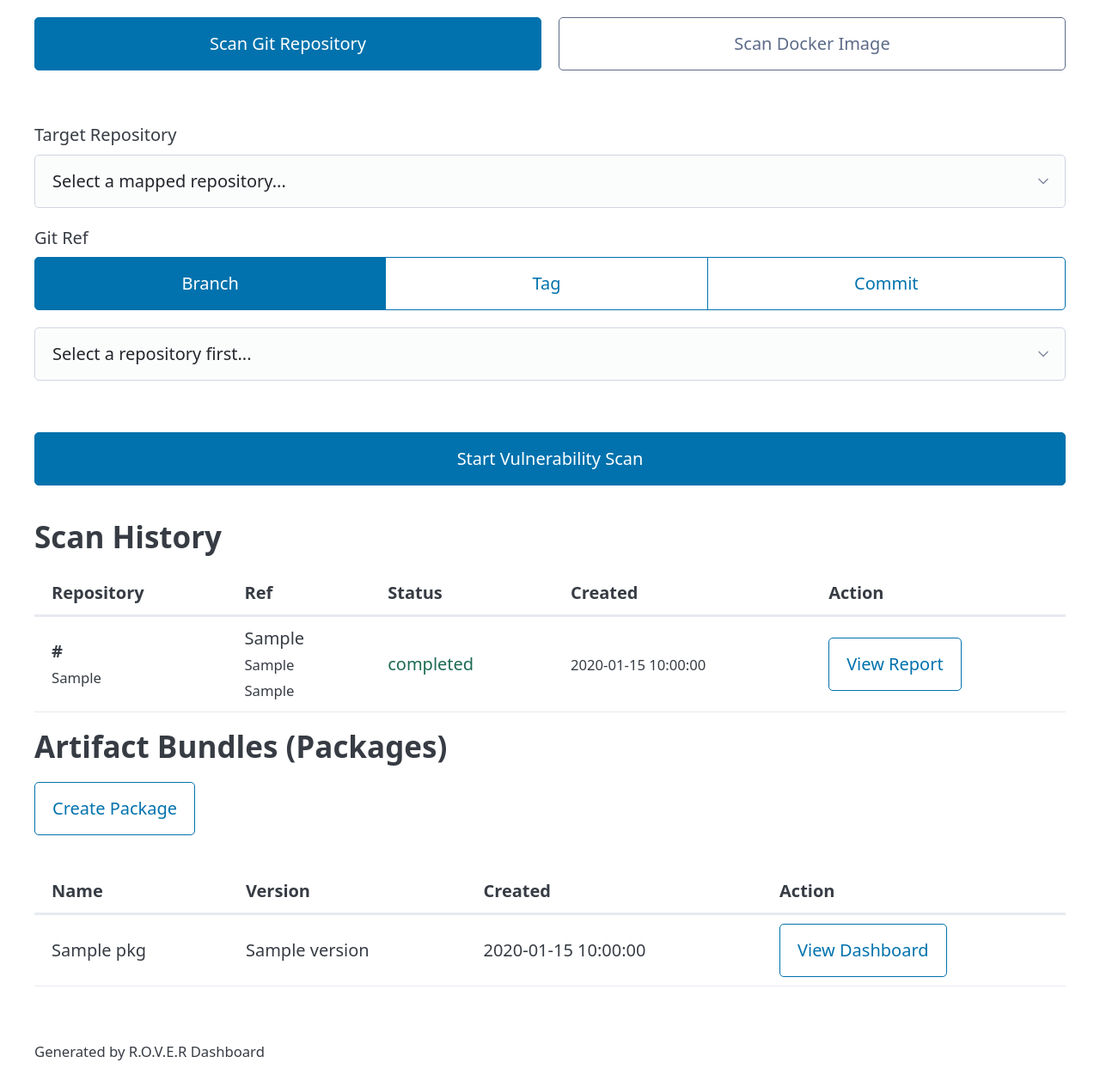
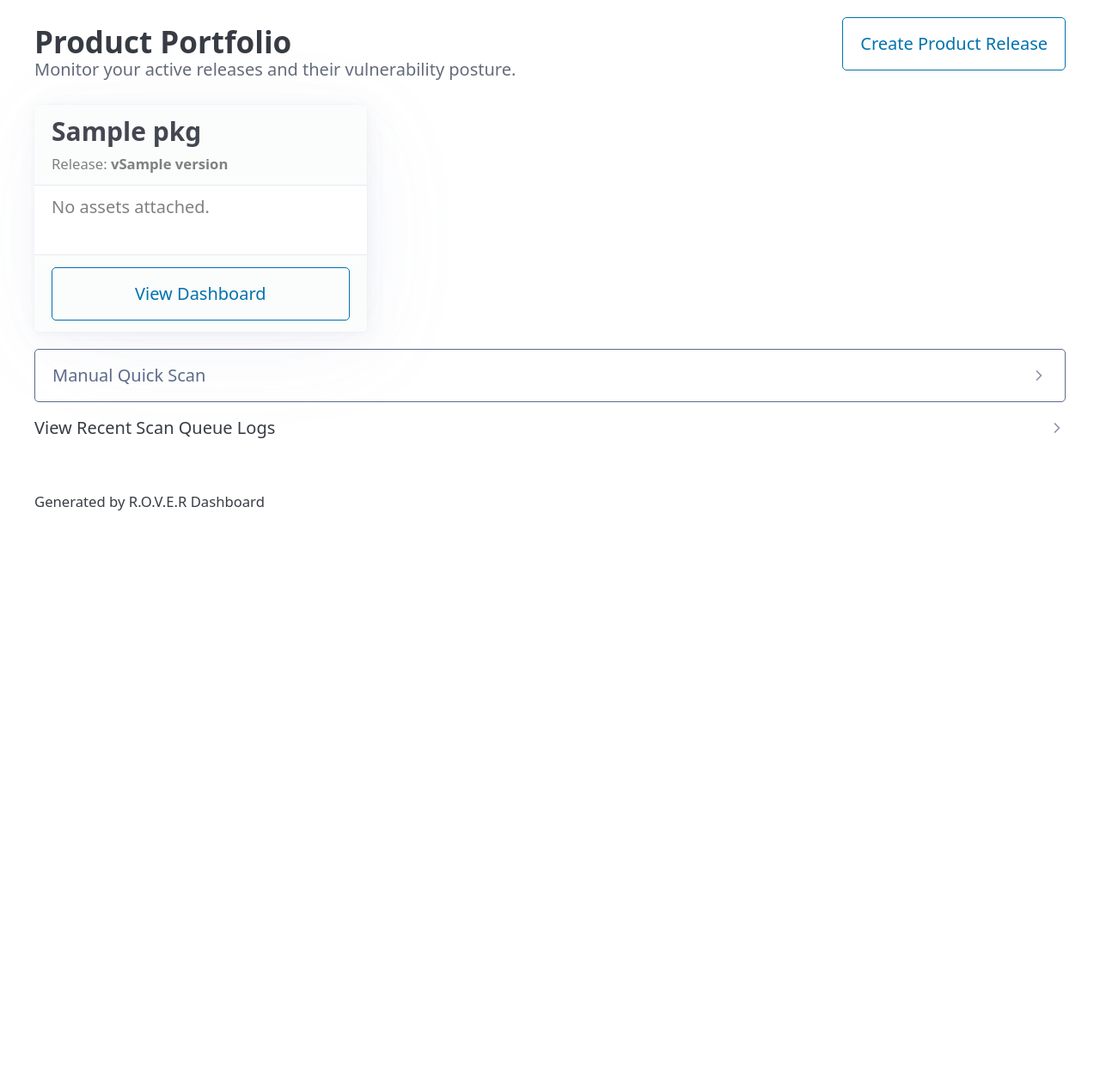
Before and after one commit to kajuberdut/ROVER, a Python web app: template src/rover/templates/dashboard.html in a window 1280 px wide. Shown: the part 188-1446 px from the top of the page at 86% size. After the commit the page ends 782 px from the top, so only its background shows below. Run offline with Jinja, Linux system fonts and the light colour scheme; the template is opened without the code that fills it: most values are stand-ins (such as "Sample title", 1, 10 or a date in 2020).

```diff
--- a/src/rover/app.py
+++ b/src/rover/app.py
@@ -33,6 +33,7 @@ class DashboardResource:
             repositories=repositories,
             images=images,
             packages=packages,
+            scan_queue=scan_queue,
         )
         resp.content_type = falcon.MEDIA_HTML
 
--- a/src/rover/templates/base.html
+++ b/src/rover/templates/base.html
@@ -100,7 +100,7 @@
                                     Repository</a></li>
                             <li><a href="#"
                                     onclick="document.getElementById('add-image-modal')?.showModal(); event.preventDefault();">Add
-                                    Docker Image</a></li>
+                                    Container Image</a></li>
                             <li><a href="#"
                                     onclick="document.getElementById('add-package-modal')?.showModal(); event.preventDefault();">Create
                                     Package</a></li>
@@ -139,7 +139,7 @@
             <header>
                 <button aria-label="Close" rel="prev"
                     onclick="document.getElementById('add-image-modal').close();"></button>
-                <strong>Add Docker Image</strong>
+                <strong>Add Container Image</strong>
             </header>
             <form action="/image" method="POST" style="margin-bottom: 0;">
                 <fieldset role="group">
--- a/src/rover/templates/dashboard.html
+++ b/src/rover/templates/dashboard.html
@@ -2,10 +2,116 @@
 
 {% block content %}
 <section>
-    <form action="/scan" method="POST" id="scan-form">
+    <div style="display: flex; justify-content: space-between; align-items: center; margin-bottom: 1rem;">
+        <hgroup style="margin-bottom: 0;">
+            <h2>Product Portfolio</h2>
+            <h3>Monitor your active releases and their vulnerability posture.</h3>
+        </hgroup>
+        <button type="button" class="outline" onclick="document.getElementById('add-package-modal').showModal();">
+            Create Product Release
+        </button>
+    </div>
+
+    <!-- Phase 1: Product Card Grid Presentation -->
+    <div class="grid" style="grid-template-columns: repeat(auto-fill, minmax(300px, 1fr)); gap: 1rem;">
+        {% for pkg in packages %}
+        {# Calculate the highest severity for this package's assets to color-code the card #}
+        {% set assets = scan_queue.get_package_assets_with_latest_scans(pkg.id) %}
+        {% set ns = namespace(highest_severity='clean', is_scanning=false, is_failed=false, not_scanned=false) %}
+
+        {% if not assets %}
+        {% set ns.highest_severity = 'unknown' %}
+        {% else %}
+        {% for asset in assets %}
+        {% if asset.latest_scan_status == 'queued' or asset.latest_scan_status == 'running' %}
+        {% set ns.is_scanning = true %}
+        {% elif asset.latest_scan_status == 'failed' %}
+        {% set ns.is_failed = true %}
+        {% elif asset.latest_scan_status == 'completed' and asset.results_json %}
+        {% set results = asset.results_json|loadjson %}
+        {% for r in results.get('Results', []) %}
+        {% for v in r.get('Vulnerabilities', []) %}
+        {% if v.Severity == 'CRITICAL' %}
+        {% set ns.highest_severity = 'critical' %}
+        {% elif v.Severity == 'HIGH' and ns.highest_severity != 'critical' %}
+        {% set ns.highest_severity = 'high' %}
+        {% elif v.Severity == 'MEDIUM' and ns.highest_severity not in ['critical', 'high'] %}
+        {% set ns.highest_severity = 'medium' %}
+        {% elif v.Severity == 'LOW' and ns.highest_severity not in ['critical', 'high', 'medium'] %}
+        {% set ns.highest_severity = 'low' %}
+        {% endif %}
+        {% endfor %}
+        {% endfor %}
+        {% else %}
+        {% set ns.not_scanned = true %}
+        {% endif %}
+        {% endfor %}
+        {% endif %}
+
+        {# Determine card border styling #}
+        {% set border_style = "var(--pico-muted-color)" %}
+        {% if ns.highest_severity == 'critical' %}
+        {% set border_style = "2px solid #d32f2f" %}
+        {% elif ns.highest_severity == 'high' %}
+        {% set border_style = "2px solid #f57c00" %}
+        {% elif ns.highest_severity == 'medium' %}
+        {% set border_style = "2px solid #fbc02d" %}
+        {% elif ns.highest_severity == 'low' %}
+        {% set border_style = "2px solid #388e3c" %}
+        {% elif ns.highest_severity == 'clean' and not ns.is_scanning and not ns.is_failed and not ns.not_scanned %}
+        {% set border_style = "2px solid #388e3c" %}
+        {% endif %}
+
+        <article
+            style="border: {{ border_style }}; margin-bottom: 0; display: flex; flex-direction: column; justify-content: space-between;">
+            <header style="margin-bottom: 0.5rem; padding-bottom: 0.5rem;">
+                <h3 style="margin-bottom: 0.25rem;">{{ pkg.name }}</h3>
+                <small style="color: grey;">Release: <strong>v{{ pkg.version }}</strong></small>
+            </header>
+
+            <div style="flex-grow: 1; margin-bottom: 1rem;">
+                {% if ns.highest_severity == 'unknown' %}
+                <span style="color: grey;">No assets attached.</span>
+                {% elif ns.is_scanning %}
+                <span aria-busy="true" style="color: var(--pico-primary);">Scanning active assets...</span>
+                {% elif ns.is_failed %}
+                <span style="color: #d32f2f;">Scan failures detected.</span>
+                {% elif ns.not_scanned %}
+                <span style="color: grey;">Pending initial scans.</span>
+                {% elif ns.highest_severity == 'critical' %}
+                <strong style="color: #d32f2f;">Critical Vulnerabilities Found</strong>
+                {% elif ns.highest_severity == 'high' %}
+                <strong style="color: #f57c00;">High Vulnerabilities Found</strong>
+                {% elif ns.highest_severity == 'medium' %}
+                <strong style="color: #fbc02d;">Medium Vulnerabilities Found</strong>
+                {% elif ns.highest_severity == 'low' %}
+                <strong style="color: #388e3c;">Low Vulnerabilities Found</strong>
+                {% else %}
+                <strong style="color: #388e3c;">Clean (No Vulns Found)</strong>
+                {% endif %}
+            </div>
+
+            <footer>
+                <a href="/packages/{{ pkg.id }}" role="button" class="outline"
+                    style="width: 100%; text-align: center;">View Dashboard</a>
+            </footer>
+        </article>
+        {% else %}
+        <article>
+            <em>No products or releases found. Create one to get started.</em>
+        </article>
+        {% endfor %}
+    </div>
+</section>
+
+<section>
+    <details>
+        <summary role="button" class="secondary outline">Manual Quick Scan</summary>
+        <article>
+            <form action="/scan" method="POST" id="scan-form" style="margin-bottom: 0;">
                 <div class="grid" style="margin-bottom: 2rem;">
                     <button type="button" id="btn_scan_repo" class="">Scan Git Repository</button>
-            <button type="button" id="btn_scan_image" class="secondary outline">Scan Docker Image</button>
+                    <button type="button" id="btn_scan_image" class="secondary outline">Scan Container Image</button>
                 </div>
                 <input type="hidden" name="scan_type" id="scan_type_hidden" value="repo">
 
@@ -59,17 +165,20 @@
                     <small>If no tag is selected, `skopeo` might pull `latest` depending on the registry.</small>
                 </div>
 
-        <button type="submit" style="margin-top: 1rem;">Start Vulnerability Scan</button>
+                <button type="submit" style="margin-top: 1rem;">Start Quick Scan</button>
             </form>
+        </article>
+    </details>
 </section>
 
 <section>
-    <h2>Scan History</h2>
-    <figure>
+    <details>
+        <summary>View Recent Scan Queue Logs</summary>
+        <figure style="margin-top: 1rem;">
             <table>
                 <thead>
                     <tr>
-                    <th>Repository</th>
+                        <th>Repository / Target</th>
                         <th>Ref</th>
                         <th>Status</th>
                         <th>Created</th>
@@ -81,40 +190,7 @@
                 </tbody>
             </table>
         </figure>
-</section>
-
-<section>
-    <h2>Artifact Bundles (Packages)</h2>
-    <div style="margin-bottom: 1rem;">
-        <button type="button" class="outline" onclick="document.getElementById('add-package-modal').showModal();">Create
-            Package</button>
-    </div>
-    <figure>
-        <table>
-            <thead>
-                <tr>
-                    <th>Name</th>
-                    <th>Version</th>
-                    <th>Created</th>
-                    <th>Action</th>
-                </tr>
-            </thead>
-            <tbody>
-                {% for pkg in packages %}
-                <tr>
-                    <td>{{ pkg.name }}</td>
-                    <td>{{ pkg.version }}</td>
-                    <td>{{ pkg.created_at }}</td>
-                    <td><a href="/packages/{{ pkg.id }}" role="button" class="outline">View Dashboard</a></td>
-                </tr>
-                {% else %}
-                <tr>
-                    <td colspan="4">No packages found.</td>
-                </tr>
-                {% endfor %}
-            </tbody>
-        </table>
-    </figure>
+    </details>
 </section>
 
 <script>
@@ -259,7 +335,7 @@
         } else if (scanType === 'image') {
             if (!imageSelect.value) {
                 e.preventDefault();
-                alert('Please select a Docker Image before scanning.');
+                alert('Please select a Container Image before scanning.');
                 return;
             }
             if (imageTagSelect.value) {
--- a/src/rover/templates/package_dashboard.html
+++ b/src/rover/templates/package_dashboard.html
@@ -151,7 +151,7 @@
                 <label>Asset Type
                     <select name="asset_type" id="modal_asset_type" required>
                         <option value="repo">Git Repository</option>
-                        <option value="image">Docker Image</option>
+                        <option value="image">Container Image</option>
                     </select>
                 </label>
 
@@ -190,7 +190,7 @@
                 </div>
 
                 <div id="modal_image_selection" style="display: none;">
-                    <label>Docker Image
+                    <label>Container Image
                         <select name="asset_id_image" id="modal_asset_id_image">
                             <option value="" disabled selected>Select an image...</option>
                             {% for i in images %}
```
Lines whose indentation alone changed are shown as unchanged.
